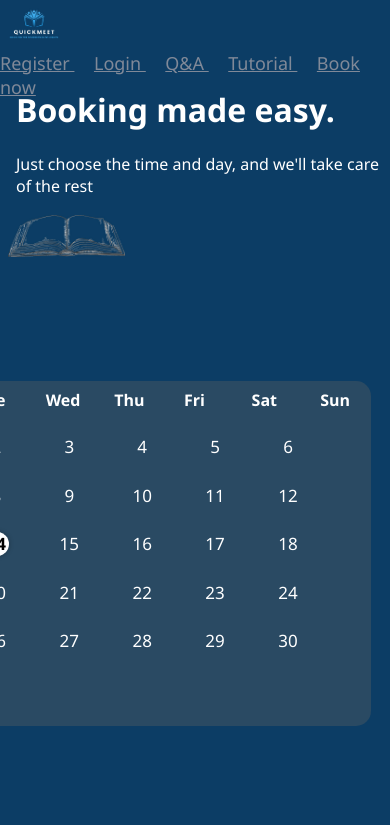
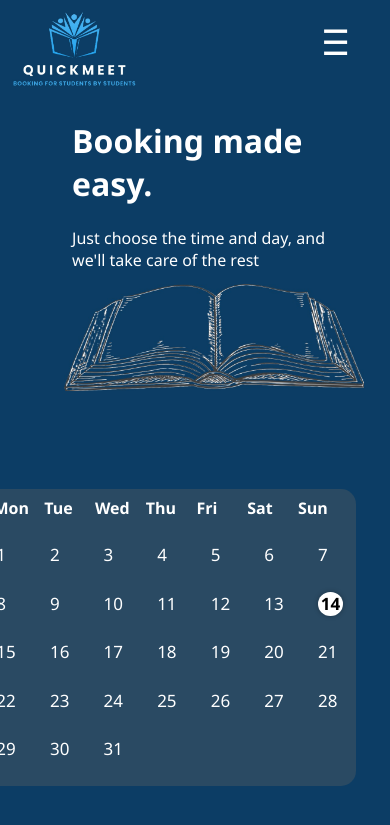
Before and after one commit to EmilieYZhang/quickmeet, a PHP site: page /Landing.html in a window 390 px wide. Shown: the top 825 px of the page. Run offline with PHP 8.4, Linux system fonts and the light colour scheme.

Commit message:
Added styling for Landing to work on smaller screens (phones).

```diff
--- a/FrontEndCode/Landing.css
+++ b/FrontEndCode/Landing.css
@@ -0,0 +1,144 @@
+@media screen and (max-width: 768px){
+    .LinksForPhone {
+        display: none;
+        flex-direction: column; /* Stack links vertically */
+        background-color: #15182B;
+        position: absolute;
+        top: 90px;
+        right: 10px;
+        width: 82%;
+        border-radius: 5px;
+        font-family: 'Segoe UI', Tahoma, Geneva, Verdana, sans-serif;
+    }
+
+
+    .LinksForPhone.show {
+        display: flex;
+    }
+
+
+    .LinksForPhone a {
+        text-decoration: none;
+        color: white;
+        padding: 10px 15px;
+        border-bottom: 1px solid #303346;
+    }
+
+
+    .LinksForPhone a:last-child {
+        border-bottom: none;
+    }
+
+
+    .LinksForPhone a:hover {
+        background-color: #303346;
+    }
+
+
+    .hamUnderline {
+        display: block;
+        width: 10%;
+        cursor: pointer;
+        position: absolute;
+        right: 0px;
+        padding: 10px;
+        color: white;
+        font-size: 35px;
+        text-decoration: none;
+    }
+
+
+    .hamUnderline:hover {
+        color: #0088DC;
+    }
+
+
+    .header {
+        display: none;
+    }
+
+    .logoForPhone{
+        display: block;
+    }
+
+    .calendar{
+        display: flex;
+        flex-wrap: wrap;
+        width: 400px;
+        bottom: 8px;
+        right: 15px;
+        left: 50%;
+        margin: 50px auto;
+        margin-right: 5vw;
+        text-align: center;
+        position: absolute;
+        background-color: #2A4A63;
+        border-radius: 15px;
+        padding-top: 2vw;
+        padding-right: 2vw;
+
+
+
+    }
+
+
+    .day, .date {
+        /* margin-left: 5ch;
+        margin-bottom: 2.5ch;
+        width: 2.5ch;
+        height: 2.5ch;
+        line-height: 2.5ch;
+        color: white; */
+        width: 5px;
+        /* font-size: 12px; */
+    }
+
+    .day {
+        font-weight: bold;
+        font-family: 'Segoe UI', Tahoma, Geneva, Verdana, sans-serif;
+
+
+    }
+
+    .date {
+        font-size: 17px;
+        font-family: 'Segoe UI', Tahoma, Geneva, Verdana, sans-serif;
+        /* border-radius: 50%; */
+    }
+
+    .current-day {
+        width: 25px;
+        background-color: white;
+        color: black;
+        font-weight: bold;
+        border-radius: 50%;
+        /* box-shadow: 0 0 5px rgba(0, 0, 0, 0.3);  */
+    }
+
+    .allBesideCalendar{
+        width: 70%;
+        margin: auto;
+    }
+
+    .BookingMessageHeader{
+        margin-top: 12%;
+        font-family: 'Segoe UI', Tahoma, Geneva, Verdana, sans-serif;
+        color: white;
+    }
+
+    .messageUnder{
+        margin-top: 0%;
+        font-family: 'Segoe UI', Tahoma, Geneva, Verdana, sans-serif;
+        color: white;
+    }
+    .BOOKimg{
+        margin-top: 5%;
+        width: 300px;
+    }
+
+
+
+
+
+
+}
--- a/FrontEndCode/Landing.html
+++ b/FrontEndCode/Landing.html
@@ -75,19 +75,33 @@
 
         .BOOKimg{
             margin-top: 5%;
-            width: 30vw;
+            width: 400px;
         }
         .Links {
             position: absolute;
             top: 6vh;
             right: 0vh;
         }
+
+        .hamUnderline{
+            display: none;
+
+        }
+        .LinksForPhone{
+            display: none;
+        }
+        .logoForPhone{
+            display: none;
+        }
+
+
     </style>
+    <link href="Landing.css" rel="stylesheet">
 </head>
 <body style="background-color: #0C3D65;">
 
 
-    <div class="header">
+    <!-- <div class="header">
             <img src="NewLogoGoodColor.jpg" style="height: 8vw;">
             <div class="Links">
                 <a href="Register.html"> Register </a>
@@ -97,13 +111,45 @@
                 <a href="#"> Book now </a>
             </div>
         </div>
+    </div> -->
+
+    <div class="hamburger" onclick="dropDownMenu()">
+        <div style ="display: flex;">
+            <a href="Landing.html"><img class = "logoForPhone" src="NewLogoGoodColor.jpg" style="height: 80px;"><a></a>
+            <a class = "hamUnderline" href = "#">☰</a>
+
+        </div>
+
+        <div class = "LinksForPhone">
+            <a href="Register.html"> Register </a>
+            <a href="Login.html"> Login </a>
+            <a href="#"> Q&A </a>
+            <a href="#"> Tutorial </a>
+            <a href="#"> Book now </a>
+        </div>
     </div>
 
 
+    <div class="header">
+        <a href="Landing.html"><img src="NewLogoGoodColor.jpg" style="height: 8vw;"><a>
+            <div class="Links">
+                <a href="Register.html"> Register </a>
+                <a href="Login.html"> Login </a>
+                <a href="#"> Q&A </a>
+                <a href="#"> Tutorial </a>
+                <a href="#"> Book now </a>
+            </div>
+    </div>
+
+
+    <div class = "allBesideCalendar">
         <h1 class = "BookingMessageHeader"> Booking made easy.</h1>
         <div class="messageUnder"> Just choose the time and day, and we'll take care of the rest</div>
 
         <img class = "BOOKimg" src="BOOKCoolcolor.jpg">
+    </div>
+
+
 
         <div class="calendar">
                 <div class="day">Mon</div>
@@ -115,6 +161,13 @@
                 <div class="day">Sun</div>
         </div>
 
+
     <script src="Landing.js"></script>
+    <script>
+        function dropDownMenu() {
+            const linksForPhone = document.querySelector(".LinksForPhone");
+            linksForPhone.classList.toggle('show');
+        }
+    </script>
 </body>
 </html>
--- a/FrontEndCode/RegisterCssPho.css
+++ b/FrontEndCode/RegisterCssPho.css
@@ -234,4 +234,5 @@
     }
 
 
+
 }
```
Lines whose indentation alone changed are shown as unchanged.
